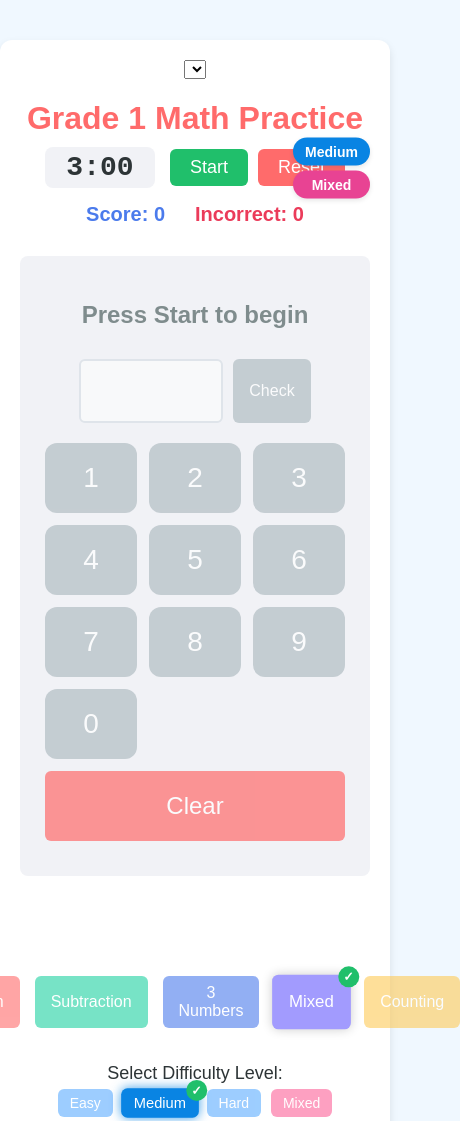
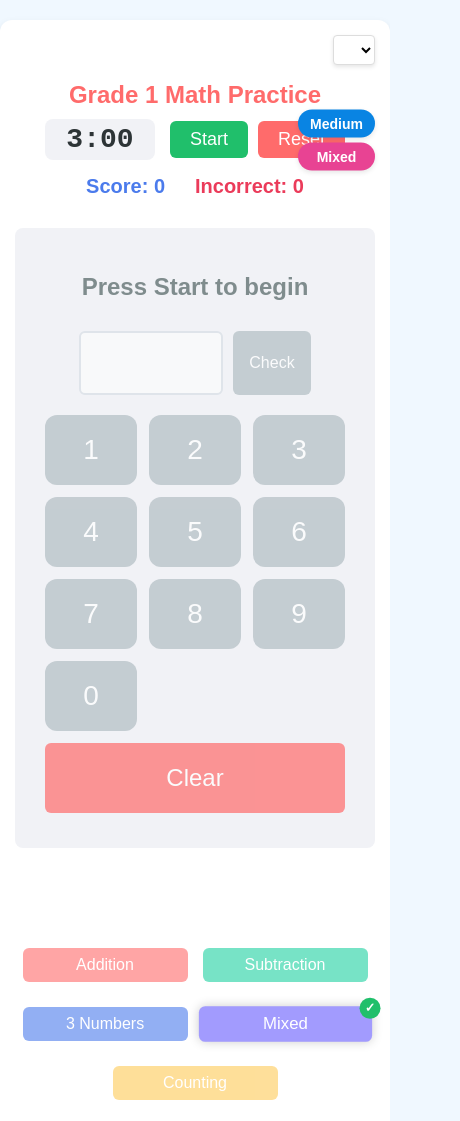
Before and after one commit to knishioka/grade-1-math-practice, a website with bundled scripts: page index.html in a window 390 px wide. Shown: the top 1121 px of the page, 460 px wide, since content can reach past the window. Built offline with nearby package versions, Linux system fonts and the light colour scheme.

Commit message:
Update CSS to support language selector and responsive layout

```diff
--- a/styles.css
+++ b/styles.css
@@ -13,6 +13,28 @@ body {
   border-radius: 12px;
   box-shadow: 0 4px 8px rgba(0, 0, 0, 0.1);
   text-align: center;
+  position: relative;
+}
+
+.language-selector {
+  position: absolute;
+  top: 10px;
+  right: 10px;
+  z-index: 10;
+}
+
+.language-selector select {
+  padding: 5px 10px;
+  border-radius: 4px;
+  border: 1px solid #ddd;
+  background-color: white;
+  font-size: 14px;
+  cursor: pointer;
+  box-shadow: 0 2px 4px rgba(0, 0, 0, 0.1);
+}
+
+.language-selector select:hover {
+  border-color: #a29bfe;
 }
 
 h1 {
@@ -276,6 +298,7 @@ button:disabled {
 .buttons {
   display: flex;
   justify-content: center;
+  flex-wrap: wrap;
   gap: 15px;
   margin-top: 20px;
   position: relative;
@@ -284,6 +307,7 @@ button:disabled {
 
 .operation-btn {
   position: relative;
+  margin-bottom: 5px;
 }
 
 .operation-btn.active {
@@ -379,6 +403,7 @@ button:disabled {
 .difficulty-buttons {
   display: flex;
   justify-content: center;
+  flex-wrap: wrap;
   gap: 10px;
 }
 
@@ -388,6 +413,7 @@ button:disabled {
   background-color: #74b9ff;
   opacity: 0.7;
   transition: all 0.3s ease;
+  margin-bottom: 5px;
 }
 
 .difficulty-btn:hover {
@@ -459,3 +485,41 @@ button:disabled {
 #clear-btn:hover {
   background-color: #ee5253;
 }
+
+/* レスポンシブ対応の追加 */
+@media (max-width: 640px) {
+  .container {
+    margin: 20px auto;
+    padding: 15px;
+  }
+
+  .language-selector {
+    position: relative;
+    top: 0;
+    right: 0;
+    margin-bottom: 10px;
+    display: flex;
+    justify-content: flex-end;
+  }
+
+  h1 {
+    font-size: 24px;
+  }
+
+  #problem {
+    font-size: 32px;
+  }
+
+  .buttons {
+    flex-wrap: wrap;
+  }
+
+  .operation-btn {
+    width: calc(50% - 15px);
+    margin-bottom: 10px;
+  }
+
+  .difficulty-buttons {
+    flex-wrap: wrap;
+  }
+}
```
